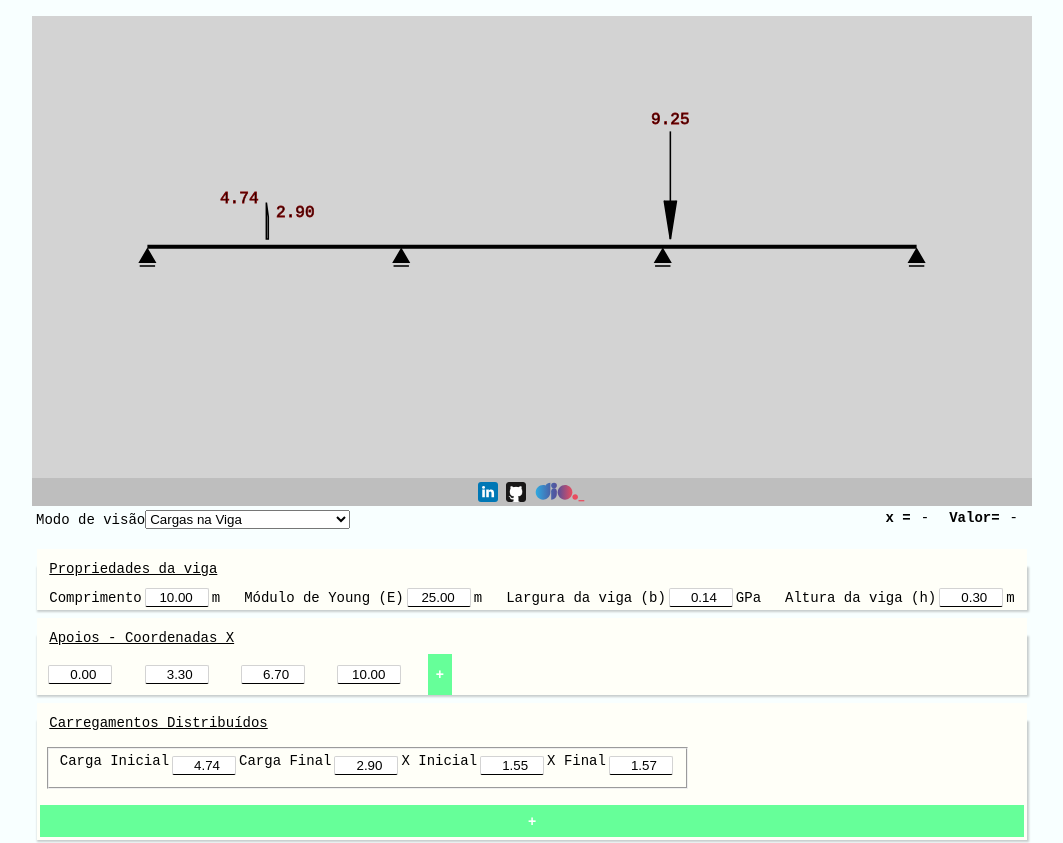
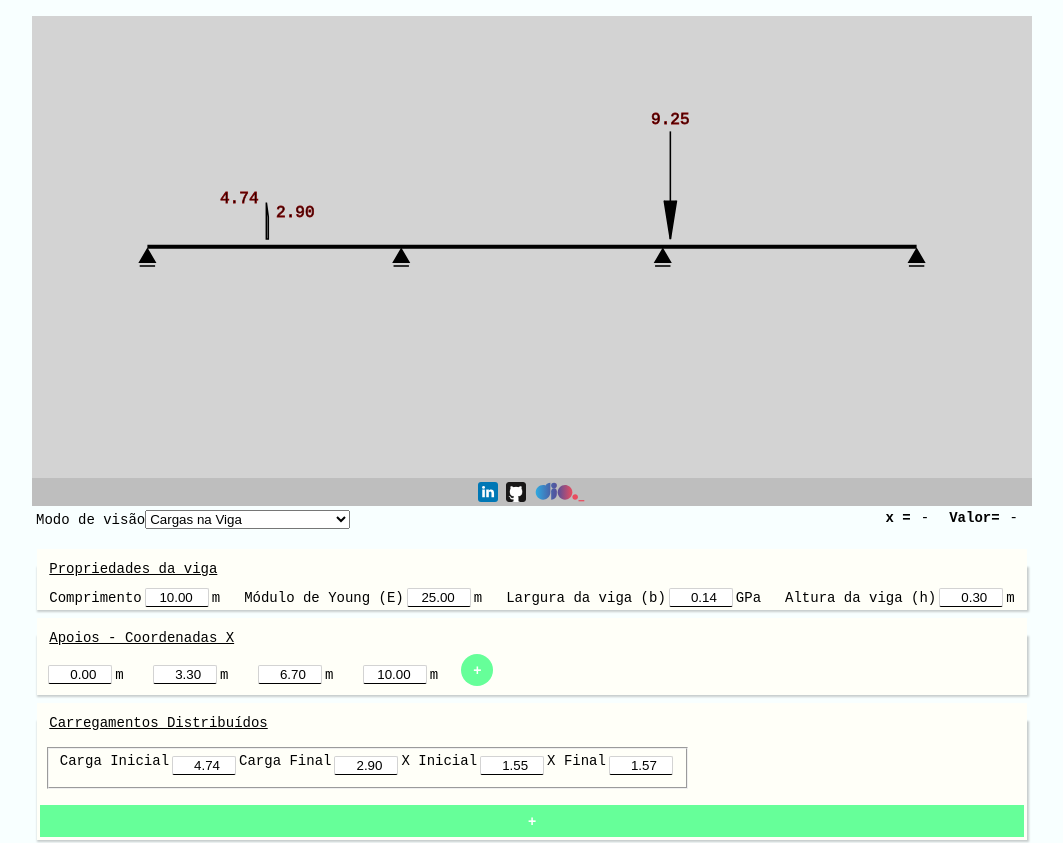
Before and after one commit to Pitossomo/react-beams, a React (Create React App) app: page / in a window 1280 px wide. Shown: the top 843 px of the page, without its empty margins (108-1171 px from the left). Built offline with nearby package versions, Linux system fonts and the light colour scheme.

Commit message:
Support fieldset updated with units and stylized button

```diff
--- a/src/components/Form/SupportsFieldset.jsx
+++ b/src/components/Form/SupportsFieldset.jsx
@@ -51,6 +51,7 @@ const SupportsFieldset = ({beamParams, updateSupports}) => {
             value={supportX}
             update={newValue => handleSupportChange(newValue, index)}
             attributes={attributes}
+            unit={"m"}
           />
           <button
             onClick={e => handleRemove(index, e)}
--- a/src/styles/desktop.css
+++ b/src/styles/desktop.css
@@ -206,6 +206,9 @@ nav * {
 
 .addButton.small {
   margin-left: 5px;
+  width: 32px;
+  height: 32px;
+  border-radius: 50%;
 }
 
 .addButton.big {
```
